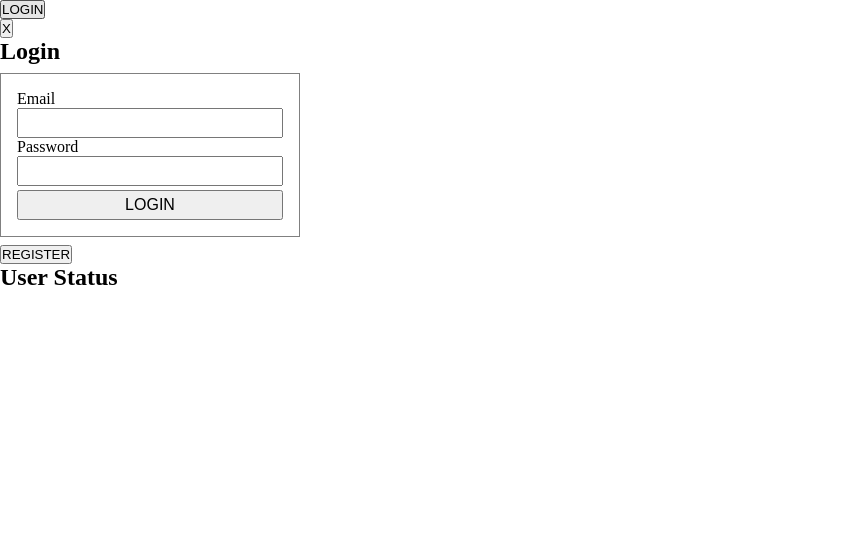
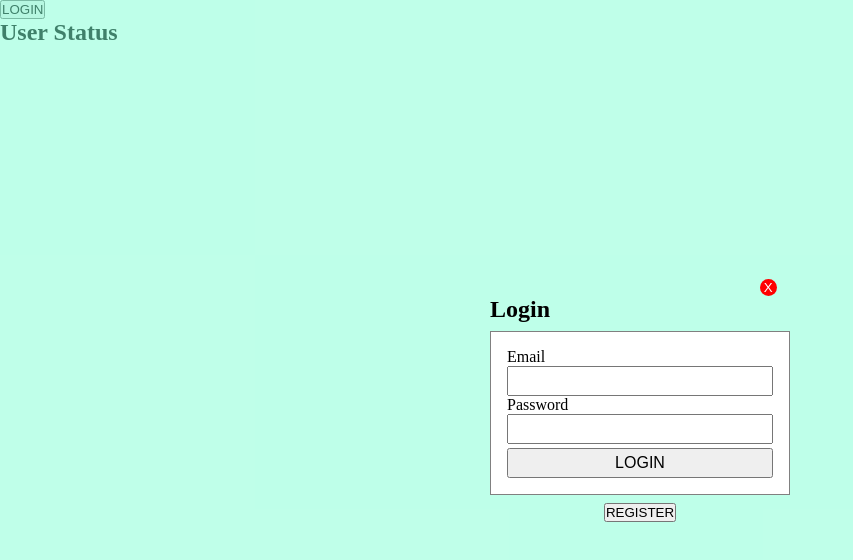
Before and after one commit to martucazpo/vanillaJSLogin_like_react, a plain HTML site: page index.html in a window 1280 px wide. Both pictures are taken after a click on the button "LOGIN". Shown: the whole page, without its empty margins (0-853 px from the left). Drawn offline with Linux system fonts and the light colour scheme.

Commit message:
fixed conditional edit

```diff
--- a/index.html
+++ b/index.html
@@ -13,7 +13,7 @@
     </header>
     <main>
       <section id="modalDiv" class="hidden">
-        <div>
+        <div class="close-modal-div">
           <button id="closeModalButton">X</button>
         </div>
         <article>
--- a/script.js
+++ b/script.js
@@ -191,14 +191,15 @@ const handleModalToggle = () => {
 loginRegisterBtn.addEventListener("click", handleModalToggle);
 closeModalBtn.addEventListener("click", handleModalToggle);
 const checkModalStatus = () => {
-  if (state.modalOpen) {
+  if (!state.modalOpen) {
     modalDiv.classList.add("hidden");
-    modalDiv.classList.remove("hidden");
+    modalDiv.classList.remove("modal-display")
   } else {
     modalDiv.classList.remove("hidden");
-    modalDiv.classList.add("hidden");
+    modalDiv.classList.add("modal-display");
   }
 };
+checkModalStatus()
 const handleLoggout = (id) => {
   let statusChanged = state.users.map((user) => {
     if (user.id === id) {
@@ -323,8 +324,8 @@ const makeList = () => {
       messageDiv.append(messageh4)
       ul.append(li)
     } else {
-      li.innerHTML = `<h4>${user.firstName} ${user.lastName}</h4> STATUS: ${
-        user.loggedIn ? "LOGGED IN" : "LOGGED OUT"
+      li.innerHTML = `<h4>${user.firstName} ${user.lastName}</h4><h5>STATUS: ${
+        user.loggedIn ? "<span style='color:green;'>LOGGED IN</span><h5>" : "<span style='color:red;'>LOGGED OUT</span><h5>"
       }`;
       if (user.loggedIn) {
         let loggoutBtn = document.createElement("button");
--- a/style.css
+++ b/style.css
@@ -13,6 +13,43 @@
     display: none;
 }
 
+.modal-display {
+    width: 100vw;
+    height: 100vh;
+    display: flex;
+    flex-direction: column;
+    justify-content: center;
+    align-items: center;
+    position: absolute;
+    top: 0;
+    left: 0;
+    z-index: 10;
+    background-color: rgba(127, 255, 212, .5);
+}
+
+.close-modal-div {
+    width: 100%;
+    max-width: 300px;
+    height: fit-content;
+    display: flex;
+    align-items: center;
+    justify-content: flex-end;
+}
+
+.close-modal-div button {
+    margin-right: 1em;
+    width: 17px;
+    height: 17px;
+    background-color: red;
+    color: white;
+    border: none;
+    border-radius: 50%;
+}
+
+.close-modal-div button:hover {
+    background-color: darkred;
+}
+
 #loginForm, #registrationForm {
     width: 100vw;
     max-width: 300px;
@@ -22,6 +59,7 @@
     padding: 1em;
     margin: 0.5em 0;
     font-size: 1em;
+    background-color: white;
 }
 
 #loginForm input, #registrationForm input {
```
